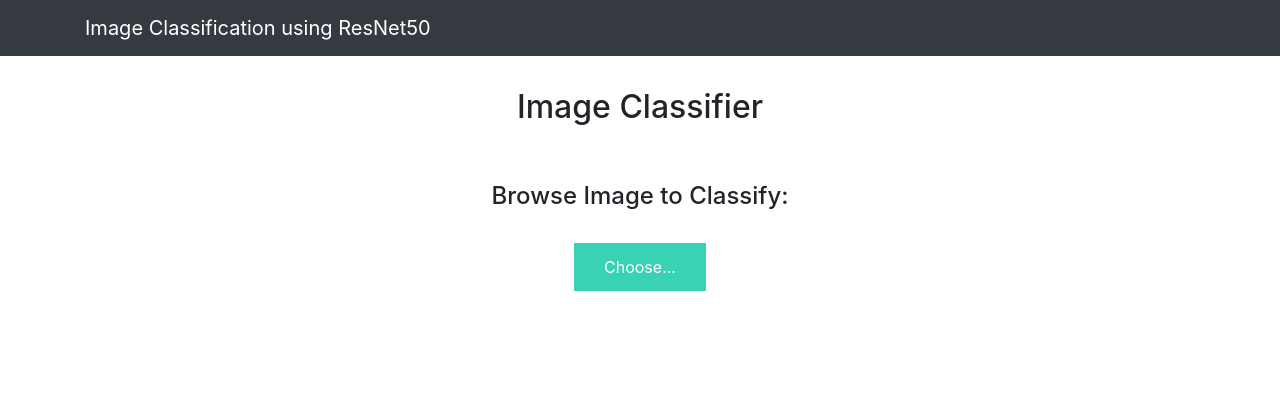
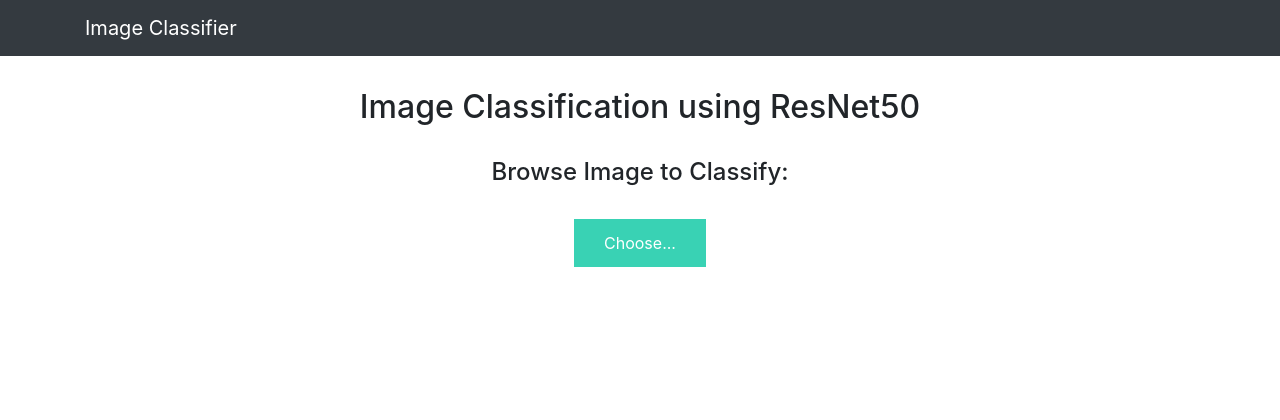
Before and after one commit to mynameispathak/End-to-end-Image-Classification-ResNet50-Imagenet, a Flask app: page / in a window 1280 px wide. Shown: the top 420 px of the page. Run offline with Flask 2, Linux system fonts and the light colour scheme; some libraries are stand-ins or nearby versions.

Commit message:
Update text alignment

```diff
--- a/templates/base.html
+++ b/templates/base.html
@@ -15,7 +15,7 @@
 <body>
     <nav class="navbar navbar-dark bg-dark">
         <div class="container">
-            <a class="navbar-brand" href="#">Image Classification using ResNet50</a>
+            <a class="navbar-brand" href="#">Image Classifier</a>
             <!-- <button class="btn btn-outline-secondary my-2 my-sm-0" type="submit">Help</button> -->
         </div>
     </nav>
--- a/templates/index.html
+++ b/templates/index.html
@@ -1,8 +1,7 @@
 {% extends "base.html" %} {% block content %}
 
 <div>
-    <h2 style="text-align: center;">Image Classifier</h2>
-    <br>
+    <h2 style="text-align: center;">Image Classification using ResNet50</h2>
     <br>
     <h4 style="text-align: center;">Browse Image to Classify:</h4>
     <br>
@@ -16,18 +15,18 @@
         </form>
 
         <div class="image-section" style="display:none;">
-            <div class="img-preview">
+            <div class="img-preview" style="display: block; margin-left: auto; margin-right: auto; width: 40%;">
                 <div id="imagePreview">
                 </div>
             </div>
-            <div>
+            <div style="margin: auto; width: 50%;text-align: center;">
                 <button type="button" class="btn btn-primary btn-lg " id="btn-predict">Predict!</button>
             </div>
         </div>
 
         <div class="loader" style="display:none;"></div>
 
-        <h3 id="result">
+        <h3 id="result" style="text-align: center;">
             <span> </span>
         </h3>
 
```
